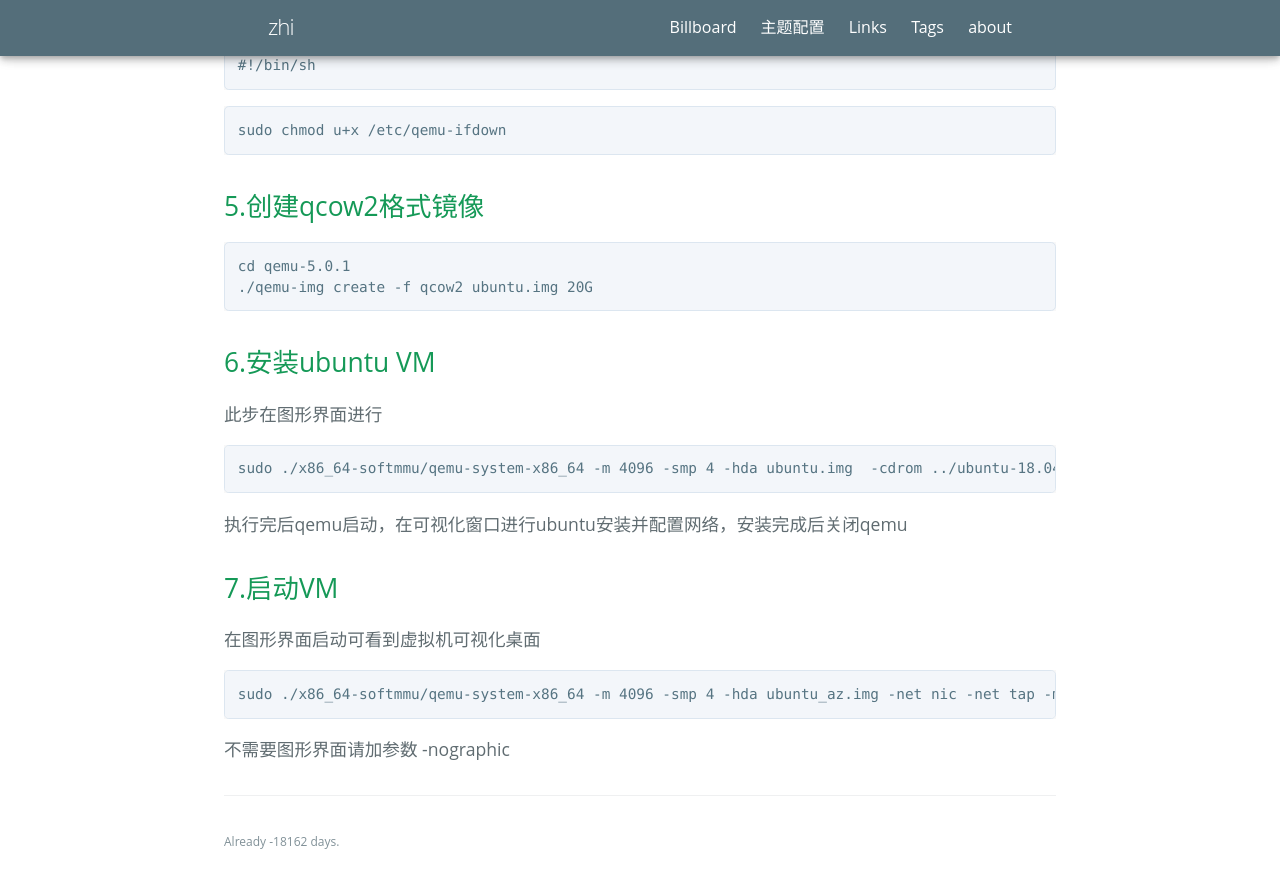
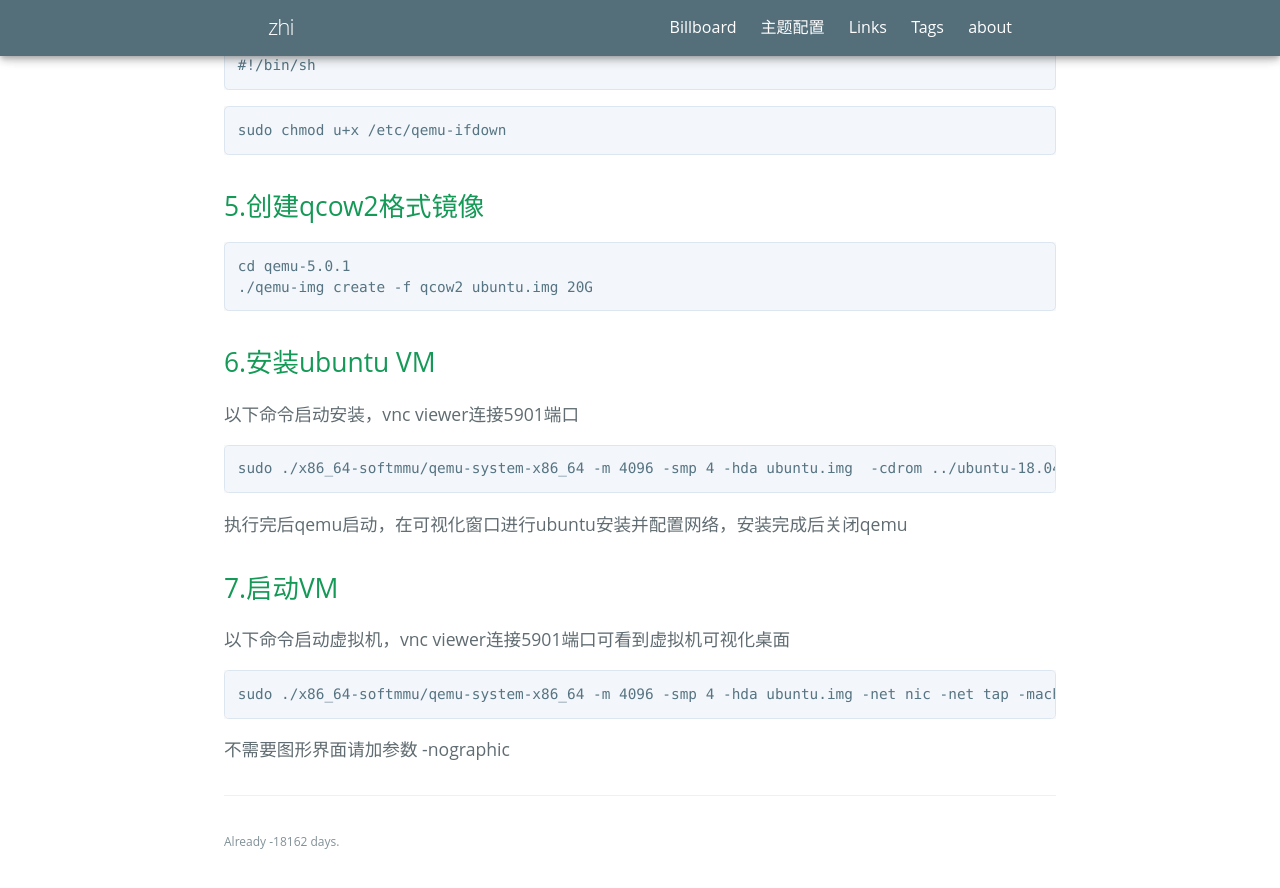
Before and after one commit to sockzhi/sockzhi.github.io, a Jekyll site: the page built from _posts/2021-02-04-QEMU搭建ubuntu虚拟机.md, in a window 1280 px wide and 900 px high, scrolled down 2473 px. Shown: the top 888 px of the window. Built offline with Jekyll 4.4.1, drawn with Linux system fonts in a browser that asks for light colours; some web fonts are replaced; our own code applies the rules of GitHub Pages for plain Markdown files.

Commit message:
modify some desc

````diff
--- a/_posts/2021-02-04-QEMU搭建ubuntu虚拟机.md
+++ b/_posts/2021-02-04-QEMU搭建ubuntu虚拟机.md
@@ -92,15 +92,15 @@ cd qemu-5.0.1
 ```
 
 ## 6.安装ubuntu VM
-此步在图形界面进行
+以下命令启动安装，vnc viewer连接5901端口
 ```
-sudo ./x86_64-softmmu/qemu-system-x86_64 -m 4096 -smp 4 -hda ubuntu.img  -cdrom ../ubuntu-18.04.5-desktop-amd64.iso -boot dc  -net nic -net tap -machine usb=on -device usb-tablet
+sudo ./x86_64-softmmu/qemu-system-x86_64 -m 4096 -smp 4 -hda ubuntu.img  -cdrom ../ubuntu-18.04.5-desktop-amd64.iso -boot dc  -net nic -net tap -machine usb=on -device usb-tablet -vnc :1
 ```
 执行完后qemu启动，在可视化窗口进行ubuntu安装并配置网络，安装完成后关闭qemu
 
 ## 7.启动VM
-在图形界面启动可看到虚拟机可视化桌面
+以下命令启动虚拟机，vnc viewer连接5901端口可看到虚拟机可视化桌面
 ```
-sudo ./x86_64-softmmu/qemu-system-x86_64 -m 4096 -smp 4 -hda ubuntu_az.img -net nic -net tap -machine usb=on -device usb-tablet
+sudo ./x86_64-softmmu/qemu-system-x86_64 -m 4096 -smp 4 -hda ubuntu.img -net nic -net tap -machine usb=on -device usb-tablet -vnc :1
 ```
 不需要图形界面请加参数 -nographic
````
